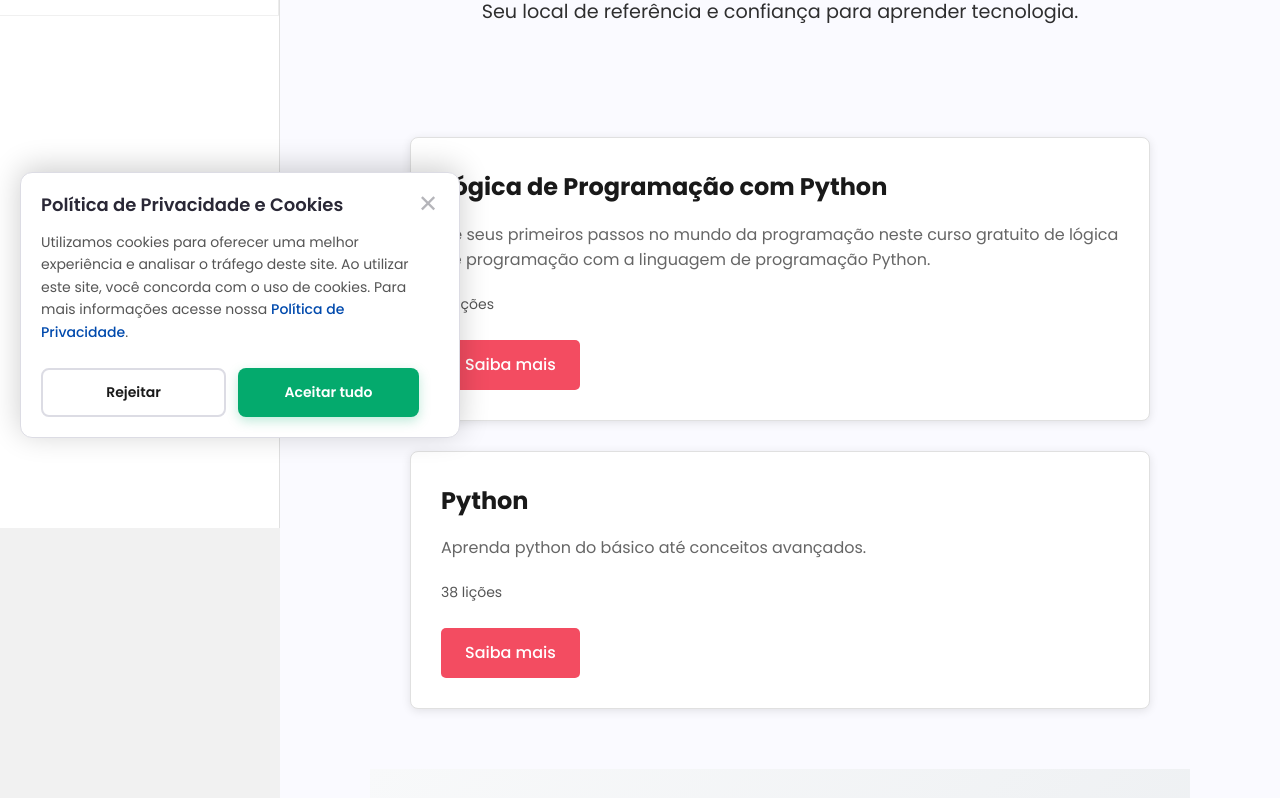
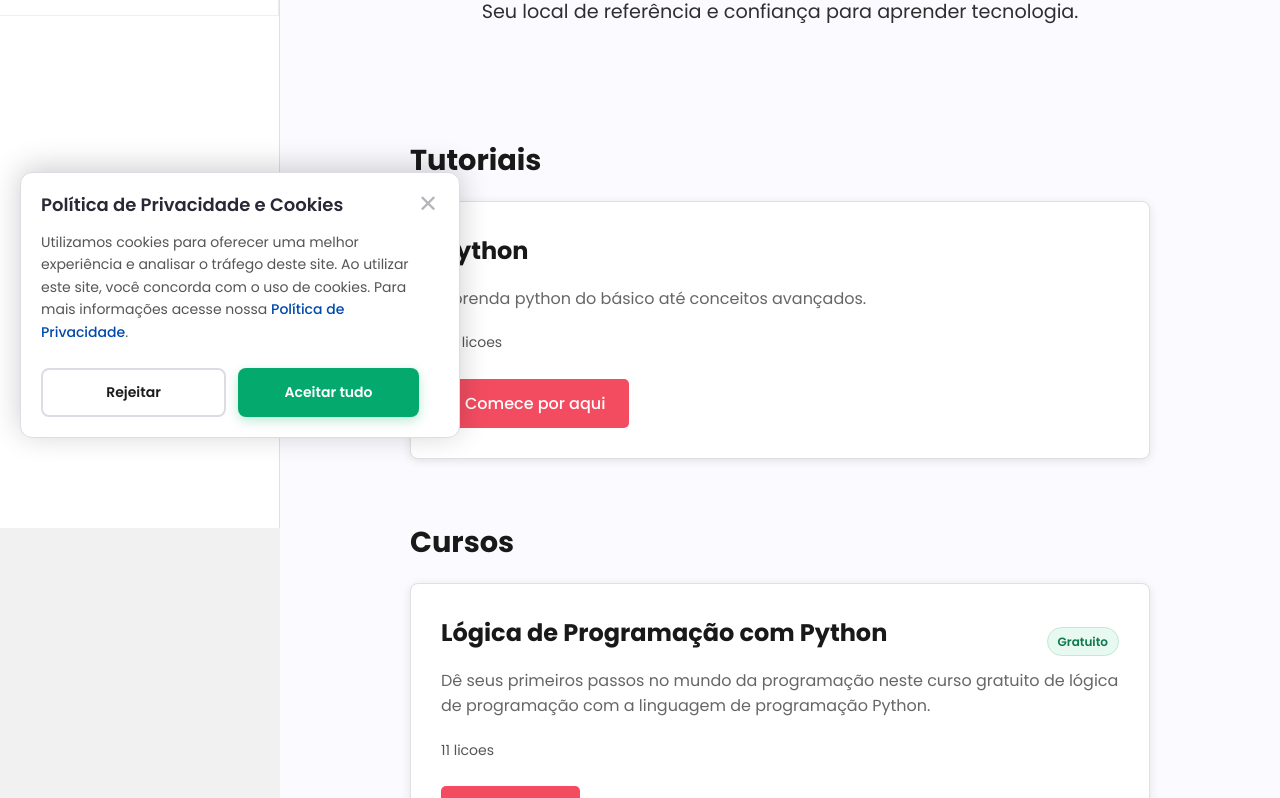
Before and after one commit to Professor-DiegoPinho/w3-profpinho, a Next.js app: page / in a window 1280 px wide. Shown: the part 342-1140 px from the top of the page. Built offline with nearby package versions, Linux system fonts and the light colour scheme; no server answers.

Commit message:
feat: enhance course and category sections with lessons list and improved sidebar behavior

```diff
--- a/src/app/[category]/page.js
+++ b/src/app/[category]/page.js
@@ -1,5 +1,6 @@
 import { auth } from "@/auth";
 import CourseEnrollmentButton from "@/components/CourseEnrollmentButton";
+import CourseLessonsList from "@/components/CourseLessonsList";
 import YouTubeEmbed from "@/components/YouTubeEmbed";
 import { courses } from "@/data/courses";
 import {
@@ -168,6 +169,11 @@ export default async function CategoryPage({ params }) {
           </div>
         </div>
 
+        <div className="course-meta-block">
+          <h2>Aulas do curso</h2>
+          <CourseLessonsList posts={posts} />
+        </div>
+
         {coursePresentationVideoId && (
           <div className="course-meta-block">
             <h2>Saiba mais sobre o curso</h2>
--- a/src/app/globals.css
+++ b/src/app/globals.css
@@ -547,6 +547,17 @@ a:active {
   padding: 0 40px;
 }
 
+.home-catalog-section {
+  margin-bottom: 30px;
+}
+
+.home-catalog-title {
+  font-size: 1.8rem;
+  font-weight: 700;
+  color: var(--color-text-black);
+  margin: 0 40px 18px;
+}
+
 .category-card {
   background: white;
   border-radius: 8px;
@@ -554,6 +565,27 @@ a:active {
   box-shadow: 0 2px 10px rgba(0, 0, 0, 0.1);
   transition: transform 0.2s, box-shadow 0.2s;
   border: 1px solid #e0e0e0;
+}
+
+.category-card-header {
+  display: flex;
+  align-items: center;
+  justify-content: space-between;
+  gap: 12px;
+}
+
+.category-free-badge {
+  display: inline-flex;
+  align-items: center;
+  justify-content: center;
+  padding: 4px 10px;
+  border-radius: 999px;
+  background: #e7f9f0;
+  border: 1px solid #bfead3;
+  color: #0c7a4d;
+  font-size: 0.75rem;
+  font-weight: 600;
+  white-space: nowrap;
 }
 
 .category-card:hover {
@@ -745,6 +777,119 @@ a:active {
 
 .course-resource-link:hover {
   color: var(--color-red-second);
+}
+
+.course-lesson-list {
+  margin: 0;
+  padding: 0;
+  list-style: none;
+  border: 1px solid #ececec;
+  border-radius: 8px;
+  overflow: hidden;
+}
+
+.course-lesson-action-item {
+  list-style: none;
+  margin: 0;
+  padding: 0;
+  border-bottom: 1px solid #f3f3f3;
+}
+
+.course-lesson-action-item:last-child {
+  border-bottom: none;
+}
+
+.course-lesson-action-btn {
+  width: 100%;
+  border: none;
+  background: #fff6f8;
+  color: var(--color-text-black);
+  display: flex;
+  align-items: flex-start;
+  gap: 12px;
+  padding: 12px 14px;
+  cursor: pointer;
+  text-align: left;
+  transition: background-color 0.2s ease;
+}
+
+.course-lesson-action-btn:hover {
+  background: #ffeef3;
+}
+
+.course-lesson-icon-action {
+  background: var(--color-red);
+  color: #fff;
+}
+
+.course-lesson-item {
+  display: flex;
+  align-items: flex-start;
+  gap: 12px;
+  padding: 12px 14px;
+  background: #fff;
+  border-bottom: 1px solid #f3f3f3;
+}
+
+.course-lesson-item-reveal {
+  opacity: 0;
+  transform: translateY(8px);
+  animation: lessonReveal 0.35s ease forwards;
+  animation-delay: var(--lesson-reveal-delay, 0ms);
+}
+
+.course-lesson-item:last-child {
+  border-bottom: none;
+}
+
+.course-lesson-icon {
+  width: 28px;
+  height: 28px;
+  min-width: 28px;
+  border-radius: 999px;
+  background: #f9f4f6;
+  color: var(--color-red);
+  display: inline-flex;
+  align-items: center;
+  justify-content: center;
+}
+
+.course-lesson-icon svg {
+  width: 16px;
+  height: 16px;
+}
+
+.course-lesson-content {
+  min-width: 0;
+}
+
+.course-lesson-title {
+  margin: 0;
+  color: var(--color-text-black);
+  font-size: 0.98rem;
+  font-weight: 600;
+}
+
+.course-lesson-reading-time {
+  display: inline-block;
+  margin-top: 2px;
+  color: #666;
+  font-size: 0.86rem;
+}
+
+@keyframes lessonReveal {
+  to {
+    opacity: 1;
+    transform: translateY(0);
+  }
+}
+
+@media (prefers-reduced-motion: reduce) {
+  .course-lesson-item-reveal {
+    animation: none;
+    opacity: 1;
+    transform: none;
+  }
 }
 
 .course-ebook-description {
--- a/src/app/page.js
+++ b/src/app/page.js
@@ -13,7 +13,6 @@ export default async function Home() {
     : await getEnrolledCourseIds(userId);
 
   const sidebarData = mapSidebarWithAccess(getSidebarData(), enrolledCourseIds);
-  const categories = sidebarData.map((categoryData) => categoryData.category);
 
   return (
     <div className="home-page">
@@ -22,7 +21,7 @@ export default async function Home() {
           <p>Seu local de referência e confiança para aprender tecnologia.</p>
         </header>
 
-        <CategoriesSection categories={categories} sidebarData={sidebarData} />
+        <CategoriesSection sidebarData={sidebarData} />
 
         {/* Seção Sobre o Professor */}
         <section className="about-professor">
--- a/src/components/CategoriesSection.js
+++ b/src/components/CategoriesSection.js
@@ -1,42 +1,87 @@
+import { COURSE_ACCESS_TYPES } from '@/data/courses';
 import Link from 'next/link';
 
-export default function CategoriesSection({ categories, sidebarData }) {
+function CategoryCard({ categoryData, ctaLabel, href, showFreeBadge = false }) {
+  const isFreeCourse = categoryData.accessType === COURSE_ACCESS_TYPES.FREE_COURSE;
+
   return (
-    <div className="categories-grid">
-      {categories.map((category) => {
-        const categoryData = sidebarData.find((cat) => cat.category === category);
+    <div className="category-card">
+      <div className="category-card-header">
+        <h2>{categoryData.title}</h2>
+        {showFreeBadge && isFreeCourse && (
+          <span className="category-free-badge">Gratuito</span>
+        )}
+      </div>
+      <p>{categoryData.description || 'Conteudo em desenvolvimento.'}</p>
+      <div className="category-stats">
+        <span>{categoryData?.posts.length || 0} licoes</span>
+      </div>
+      <Link href={href} className="start-learning-btn">
+        {ctaLabel}
+      </Link>
+    </div>
+  );
+}
 
-        if (!categoryData) {
+function CategorySection({ title, categories, ctaLabel, isTutorialSection = false, showFreeBadge = false }) {
+  if (!categories.length) {
     return null;
   }
 
-        const firstPost = categoryData?.posts[0];
-        const categoryTitle =
-          categoryData?.title ||
-          category
-            .split('-')
-            .filter(Boolean)
-            .map((word) => word.charAt(0).toUpperCase() + word.slice(1))
-            .join(' ');
+  return (
+    <section className="home-catalog-section">
+      <h2 className="home-catalog-title">{title}</h2>
+      <div className="categories-grid">
+        {categories.map((categoryData) => {
+          const firstPost = categoryData?.posts?.[0];
+
+          if (!firstPost) {
+            return null;
+          }
+
+          const href = isTutorialSection
+            ? `/${categoryData.category}/${firstPost.slug}`
+            : `/${categoryData.category}`;
 
           return (
-          <div key={category} className="category-card">
-            <h2>{categoryTitle}</h2>
-            <p>{categoryData.description || 'Conteudo em desenvolvimento.'}</p>
-            <div className="category-stats">
-              <span>{categoryData?.posts.length || 0} lições</span>
-            </div>
-            {firstPost && (
-              <Link
-                href={`/${category}`}
-                className="start-learning-btn"
-              >
-                Saiba mais
-              </Link>
-            )}
-          </div>
+            <CategoryCard
+              key={categoryData.category}
+              categoryData={categoryData}
+              ctaLabel={ctaLabel}
+              href={href}
+              showFreeBadge={showFreeBadge}
+            />
           );
         })}
       </div>
+    </section>
   );
 }
+
+export default function CategoriesSection({ sidebarData }) {
+  const tutorialCategories = sidebarData.filter(
+    (category) => category.accessType === COURSE_ACCESS_TYPES.TUTORIAL
+  );
+
+  const courseCategories = sidebarData.filter(
+    (category) => category.accessType !== COURSE_ACCESS_TYPES.TUTORIAL
+  );
+
+  return (
+    <>
+      <CategorySection
+        title="Tutoriais"
+        categories={tutorialCategories}
+        ctaLabel="Comece por aqui"
+        isTutorialSection={true}
+      />
+
+      <CategorySection
+        title="Cursos"
+        categories={courseCategories}
+        ctaLabel="Saiba mais"
+        showFreeBadge={true}
+      />
+    </>
+  );
+}
--- a/src/components/Sidebar.js
+++ b/src/components/Sidebar.js
@@ -1,6 +1,6 @@
 "use client";
 
-import { useState } from 'react';
+import { useEffect, useMemo, useState } from 'react';
 import CourseItem from './sidebar/CourseItem';
 import SectionHeader from './sidebar/SectionHeader';
 import TutorialItem from './sidebar/TutorialItem';
@@ -19,6 +19,23 @@ export default function Sidebar({
   const [isTutorialsOpen, setIsTutorialsOpen] = useState(true);
   const [isCoursesOpen, setIsCoursesOpen] = useState(true);
   const [expandedItems, setExpandedItems] = useExpandedItems();
+
+  useEffect(() => {
+    if (!currentCategory || !currentSlug) {
+      return;
+    }
+
+    setExpandedItems((prev) => {
+      if (prev[currentCategory]) {
+        return prev;
+      }
+
+      return {
+        ...prev,
+        [currentCategory]: true,
+      };
+    });
+  }, [currentCategory, currentSlug, setExpandedItems]);
 
   const handleLinkClick = () => {
     if (isMobile && onLinkClick) {
@@ -54,13 +71,38 @@ export default function Sidebar({
     }));
   };
 
-  const tutorialCategories = sidebarData.filter(
-    (category) => category.accessType === 'tutorial'
+  const tutorialCategories = useMemo(
+    () => sidebarData.filter((category) => category.accessType === 'tutorial'),
+    [sidebarData]
   );
 
-  const courseCategories = sidebarData.filter(
-    (category) => category.accessType !== 'tutorial'
+  const courseCategories = useMemo(
+    () => sidebarData.filter((category) => category.accessType !== 'tutorial'),
+    [sidebarData]
   );
+
+  useEffect(() => {
+    if (!currentCategory || !currentSlug) {
+      return;
+    }
+
+    const isTutorialCategory = tutorialCategories.some(
+      (category) => category.category === currentCategory
+    );
+
+    if (isTutorialCategory) {
+      setIsTutorialsOpen(true);
+      return;
+    }
+
+    const isCourseCategory = courseCategories.some(
+      (category) => category.category === currentCategory
+    );
+
+    if (isCourseCategory) {
+      setIsCoursesOpen(true);
+    }
+  }, [currentCategory, currentSlug, tutorialCategories, courseCategories]);
 
   const shouldShowTutorials = tutorialCategories.length > 0;
   const shouldShowCourses = courseCategories.length > 0;
```
Also changed, not shown: src/components/CourseLessonsList.js (added, +109 -0 lines). Lines whose indentation alone changed are shown as unchanged.
